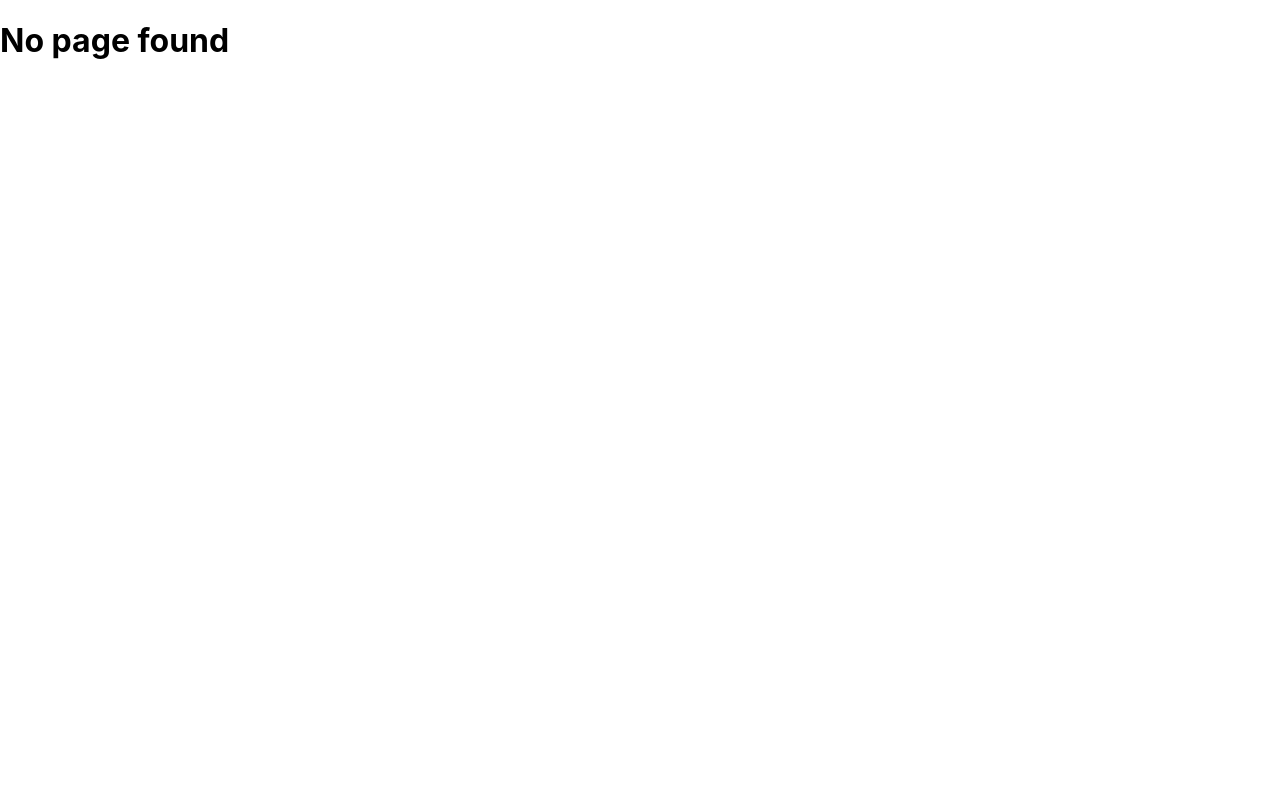
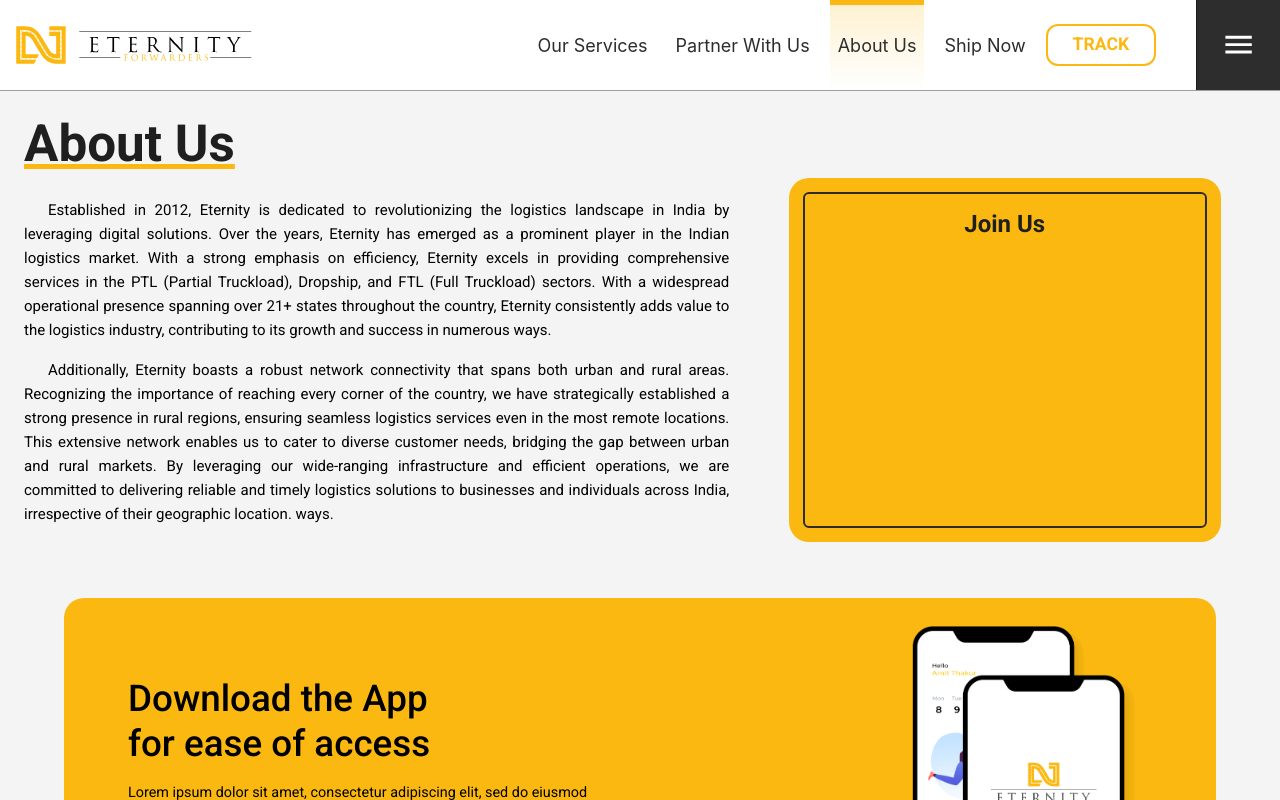
Before and after one commit to thakuramit962/eternity-forwarder, a React (Create React App) app: page /about-us in a window 1280 px wide. Shown: the top 800 px of the page. Built offline with nearby package versions, Linux system fonts and the light colour scheme.

Commit message:
some changes done

```diff
--- a/package.json
+++ b/package.json
@@ -20,6 +20,7 @@
     "react": "^18.2.0",
     "react-dom": "^18.2.0",
     "react-helmet": "^6.1.0",
+    "react-hook-form": "^7.45.0",
     "react-router-dom": "^6.8.1",
     "react-scripts": "5.0.1",
     "react-scroll-parallax": "^3.3.2",
--- /dev/null
+++ b/src/page/about-us/index.tsx
@@ -0,0 +1,146 @@
+import React from 'react'
+import NewPageContainer from "../../components/new-page-container";
+import {alpha, Box, Tab, Tabs, Typography, useTheme} from "@mui/material";
+import bg from "../../assets/images/hero-banner-1.jpg";
+import Toolbar from "@mui/material/Toolbar";
+import {useLocation} from "react-router-dom";
+
+
+export default function AboutUs() {
+
+    const theme = useTheme()
+    const location = useLocation()
+
+
+    return (
+        <NewPageContainer sx={{
+            background: 'none',
+        }}>
+            <Toolbar disableGutters sx={{
+                height: '90px',
+                transition: 'all 300ms ease-in-out',
+            }}/>
+
+            <Box sx={{
+                p: 3,
+                display: 'flex',
+                flexWrap: 'wrap',
+                gap: 3,
+                '& .contentBlock': {
+                    flex: '2 1 300px',
+                    '& h1': {
+                        fontSize: 'clamp(1.7rem, 8vw, 3.2rem)',
+                        fontWeight: 600,
+                        color: theme.palette.secondary.dark,
+                        textDecoration: 'underline',
+                        textDecorationColor: theme.palette.primary.main,
+                        mb: 3,
+                    },
+                    '& .headDes': {
+                        textIndent: '1.5rem',
+                        fontSize: '15px',
+                        lineHeight: '24px',
+                        textAlign: 'justify',
+                        mb: 2,
+                    },
+                },
+                '& .formBlock': {
+                    flex: '1 1 300px',
+                    display: 'flex',
+                    justifyContent: 'center',
+                    alignItems: 'flex-end',
+                    '& .formBox': {
+                        flex: 1,
+                        maxWidth: '400px',
+                        minHeight: '300px',
+                        background: theme.palette.primary.main,
+                        borderRadius: '20px',
+                        p: 2,
+                        outline: `2px solid ${theme.palette.secondary.main}`,
+                        outlineOffset: '-16px',
+                        py: 4,
+                        '& h4':{
+                            textAlign: 'center',
+                            fontSize: '1.5rem',
+                            fontWeight: 600,
+                            color: theme.palette.secondary.dark,
+
+                        },
+
+                    },
+                },
+            }}>
+                <Box className={'contentBlock'}>
+                    <Typography variant={'h1'}>About Us</Typography>
+                    <Typography variant={'body2'} className={'headDes'}>
+                        Established in 2012, Eternity is dedicated to revolutionizing the logistics landscape in India
+                        by leveraging digital solutions. Over the years, Eternity has emerged as a prominent player in
+                        the Indian logistics market. With a strong emphasis on efficiency, Eternity excels in providing
+                        comprehensive services in the PTL (Partial Truckload), Dropship, and FTL (Full Truckload)
+                        sectors. With a widespread operational presence spanning over 21+ states throughout the country,
+                        Eternity consistently adds value to the logistics industry, contributing to its growth and
+                        success in numerous ways.
+                    </Typography>
+                    <Typography variant={'body2'} className={'headDes'}>
+                        Additionally, Eternity boasts a robust network connectivity that spans both urban and rural
+                        areas. Recognizing the importance of reaching every corner of the country, we have strategically
+                        established a strong presence in rural regions, ensuring seamless logistics services even in the
+                        most remote locations. This extensive network enables us to cater to diverse customer needs,
+                        bridging the gap between urban and rural markets. By leveraging our wide-ranging infrastructure
+                        and efficient operations, we are committed to delivering reliable and timely logistics solutions
+                        to businesses and individuals across India, irrespective of their geographic location. ways.
+                    </Typography>
+
+                </Box>
+                <Box className={'formBlock'}>
+                    <Box className={'formBox'}>
+                        <Typography variant={'h4'}>Join Us</Typography>
+                    </Box>
+                </Box>
+            </Box>
+
+        </NewPageContainer>
+    )
+}
+
+// <Box component={'section'} className={'animate__animated animate__fadeIn'} sx={{
+//     minHeight: {xs: '200px', sm: '240px'},
+//     backgroundImage: `linear-gradient(${alpha(theme.palette.text.primary, 0.1)}, ${alpha(theme.palette.text.primary, 0.4)}), url(${bg})`,
+//     backgroundColor: theme.palette.background.default,
+//     backgroundRepeat: 'no-repeat',
+//     backgroundSize: 'cover',
+//     backgroundPosition: 'center top',
+//     display: 'flex',
+//     flexFlow: 'column',
+//     justifyContent: 'space-between',
+//     alignItems: 'center',
+//     alignContent: 'center',
+//     gap: 3,
+//     px: 3,
+//     pb: 4,
+//     '& .headingBlock': {
+//         width: '100%',
+//         display: 'flex',
+//         flexFlow: 'column',
+//         justifyContent: 'flex-end',
+//         alignItems: 'center',
+//         alignContent: 'center',
+//         '& h1': {
+//             fontSize: 'clamp(1.7rem, 8vw, 3.5rem)',
+//             fontWeight: 600,
+//             color: theme.palette.primary.light,
+//         },
+//         '& .headDes': {
+//             color: alpha(theme.palette.secondary.contrastText, 0.85),
+//         },
+//     },
+// }}>
+//
+//
+//
+//     <Box className={'headingBlock'}>
+//         <Typography variant={'h1'}>About Us</Typography>
+//         <Typography variant={'body2'} className={'headDes'}>Making the world a smaller place</Typography>
+//     </Box>
+//
+// </Box>
--- /dev/null
+++ b/src/page/book-service/index.tsx
@@ -0,0 +1,64 @@
+import React from 'react'
+import NewPageContainer from "../../components/new-page-container";
+import {alpha, Box, Tab, Tabs, Typography, useTheme} from "@mui/material";
+import bg from "../../assets/images/hero-banner-1.jpg";
+import Toolbar from "@mui/material/Toolbar";
+
+
+export default function BookService() {
+
+    const theme = useTheme()
+
+    return (
+        <NewPageContainer sx={{
+            background: 'none',
+        }}>
+            <Toolbar disableGutters sx={{
+                height: '90px',
+                transition: 'all 300ms ease-in-out',
+            }}/>
+            <Box component={'section'} className={'animate__animated animate__fadeIn'} sx={{
+                minHeight: {xs: '200px', sm: '240px'},
+                backgroundImage: `linear-gradient(${alpha(theme.palette.text.primary, 0.1)}, ${alpha(theme.palette.text.primary, 0.4)}), url(${bg})`,
+                backgroundColor: theme.palette.background.default,
+                backgroundRepeat: 'no-repeat',
+                backgroundSize: 'cover',
+                backgroundPosition: 'center top',
+                display: 'flex',
+                flexFlow: 'column',
+                justifyContent: 'space-between',
+                alignItems: 'center',
+                alignContent: 'center',
+                gap: 3,
+                px: 3,
+                pb: 4,
+                '& .headingBlock': {
+                    width: '100%',
+                    display: 'flex',
+                    flexFlow: 'column',
+                    justifyContent: 'flex-end',
+                    alignItems: 'center',
+                    alignContent: 'center',
+                    '& h1': {
+                        fontSize: 'clamp(1.7rem, 8vw, 3.5rem)',
+                        fontWeight: 600,
+                        color: theme.palette.primary.light,
+                    },
+                    '& .headDes': {
+                        color: alpha(theme.palette.secondary.contrastText, 0.85),
+                    },
+                },
+            }}>
+
+
+
+                <Box className={'headingBlock'}>
+                    <Typography variant={'h1'}>Our Services</Typography>
+                    <Typography variant={'body2'} className={'headDes'}>Making the world a smaller place</Typography>
+                </Box>
+
+            </Box>
+
+        </NewPageContainer>
+    )
+}
--- a/src/web-routes/index.tsx
+++ b/src/web-routes/index.tsx
@@ -81,6 +81,13 @@
             <Routes>
                 <Route path="/" element={<Layout/>}>
                     <Route path="" element={<Home/>}/>
+                    <Route path="/services" element={<ServiceLayout/>}>
+                        <Route path="logistic-solutions" element={<LogisticSolutions/>}/>
+                        <Route path="3pl-warehousing-services" element={<WarehouseService/>}/>
+                        <Route path="other-services" element={<OtherServices/>}/>
+                    </Route>
+                    <Route path="about-us" element={<AboutUs/>}/>
+                    <Route path="book-service" element={<BookService/>}/>
                     <Route path="track" element={<TrackingPage/>}/>
                 </Route>
 
```
Also changed, not shown: 1 other file (tests, documents, lock files or other folders).
